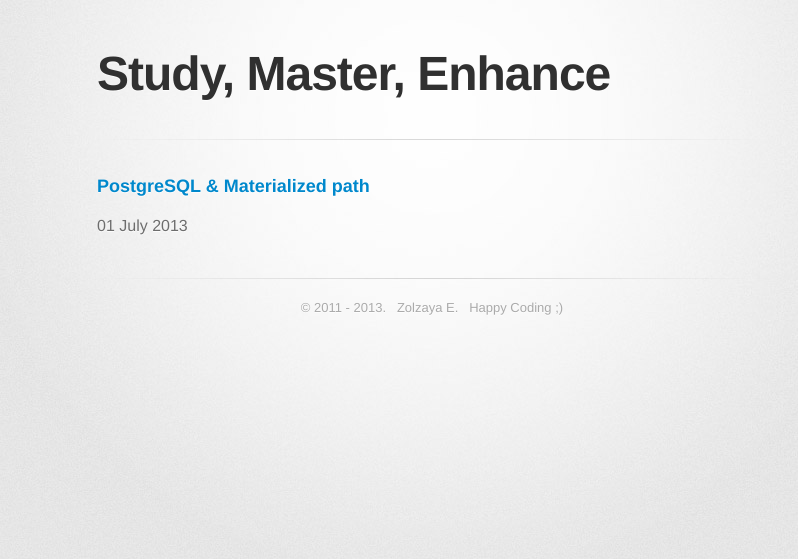
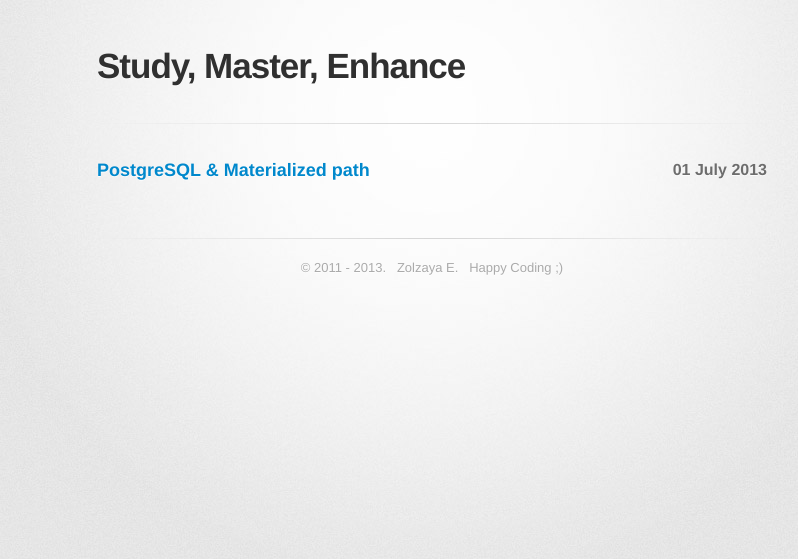
Before and after one commit to zolzaya/zolzaya.github.com, a Jekyll site: the page built from index.html, in a window 1280 px wide. Shown: the top 559 px of the page, without its empty margins (208-1006 px from the left). Built offline with Jekyll 4.4.1, drawn with Linux system fonts in a browser that asks for light colours; some web fonts are replaced.

Commit message:
improving home design

```diff
--- a/css/style.css
+++ b/css/style.css
@@ -34,7 +34,7 @@
         font-family: 'Chivo', 'Helvetica Neue', Helvetica, Arial, serif;
         font-weight: 900;
         letter-spacing: -1px;
-        font-size: 48px;
+        font-size: 35px;
         color: #303030;
         line-height: 1.2; }
     #container .inner article h3 {
@@ -43,6 +43,10 @@
       font-size: 18px;
       font-weight: bold;
       margin-bottom: 8px; }
+      #container .inner article h3 span {
+        color: #6d6d6d;
+        float: right;
+        font-size: 16px; }
     #container .inner footer {
       background: transparent url("../img/hr.png") 0 0 no-repeat;
       font-size: 13px;
--- a/index.html
+++ b/index.html
@@ -5,7 +5,9 @@
 
 {% for post in site.posts %}
   <article>
-    <h3><a href="{{ post.url }}">{{ post.title }}</a></h3>
-    {{ post.date | date: "%d %B %Y" }}
+    <h3>
+      <a href="{{ post.url }}">{{ post.title }}</a>
+      <span>{{ post.date | date: "%d %B %Y" }}</span>
+    </h3>
   </article>
 {% endfor %}
```
Also changed, not shown: _posts/2013-07-01-postgresql-and-materialized-path.md (+0 -3 lines), assets/style.scss (+9 -1 lines), _layouts/post.html (line endings or trailing spaces).
